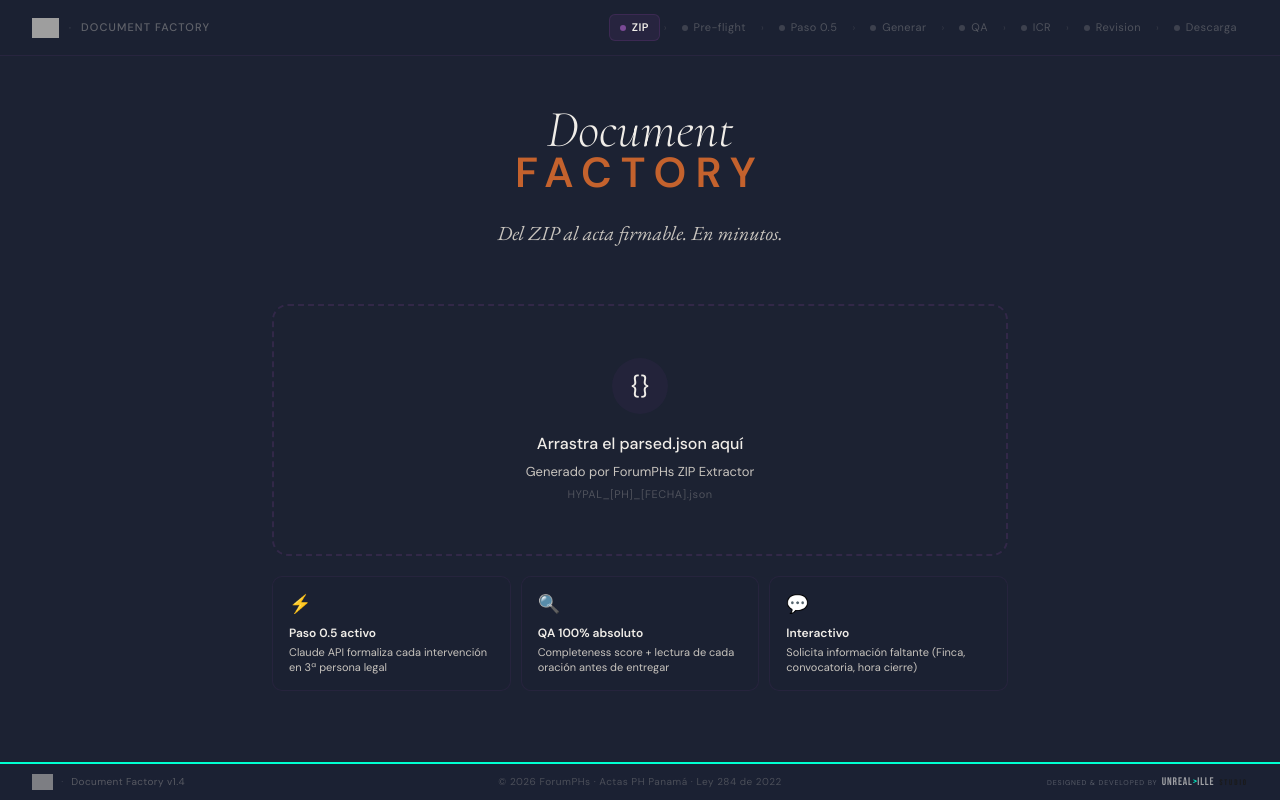
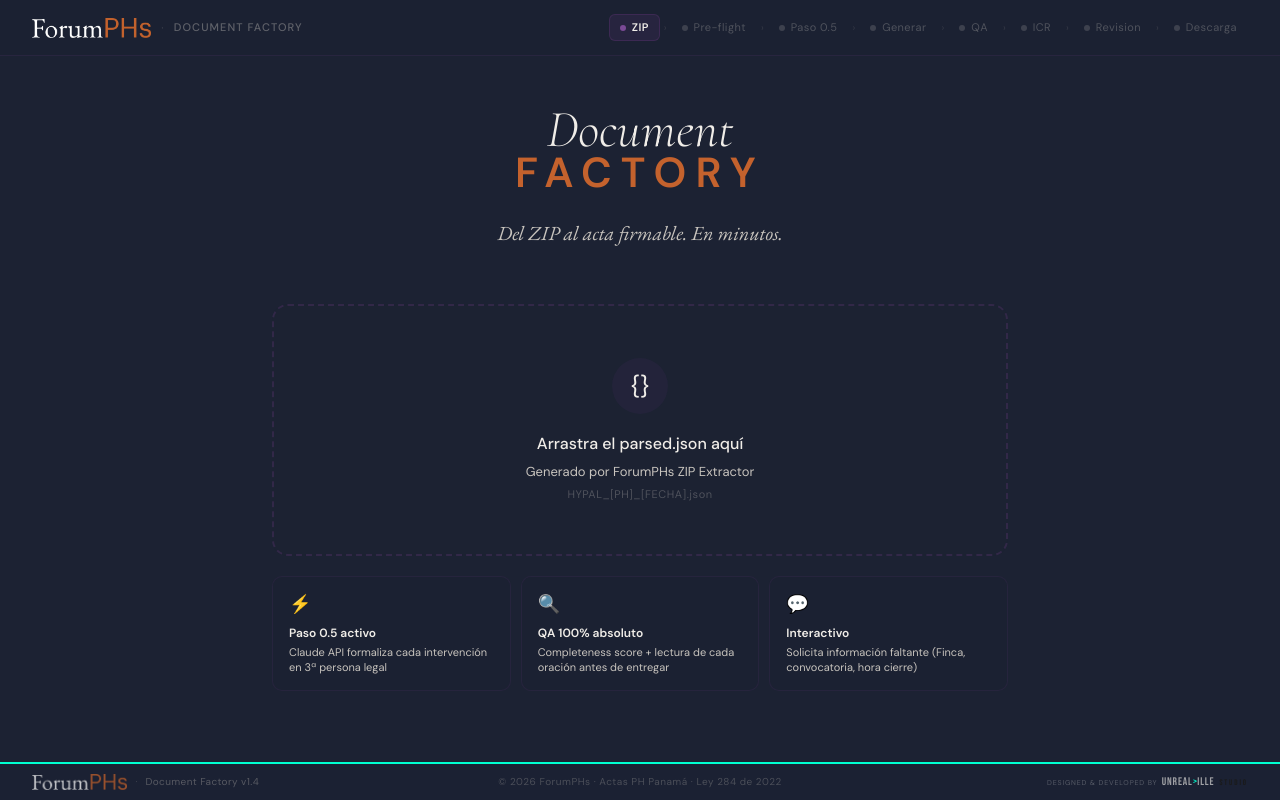
Before and after one commit to unrealvillestudio-hub/forumphs-document-factory, a Next.js app: page / in a window 1280 px wide. Built offline with nearby package versions, Linux system fonts and the light colour scheme; no server answers; grey boxes are pictures that could not be loaded.

Commit message:
fix: logo path → /FPHS_logo-wt.png

```diff
--- a/app/page.tsx
+++ b/app/page.tsx
@@ -270,7 +270,7 @@ export default function Home() {
         {/* ForumPHs PNG logo */}
         <div style={{ display: 'flex', alignItems: 'center', gap: 10 }}>
           {/* eslint-disable-next-line @next/next/no-img-element */}
-          <img src="/logo-wt.png" alt="ForumPHs" style={{ height: 20, width: 'auto' }} />
+          <img src="/FPHS_logo-wt.png" alt="ForumPHs" style={{ height: 20, width: 'auto' }} />
           <span style={{ color: 'rgba(200,196,190,0.2)', fontSize: 12 }}>·</span>
           <span style={{
             fontFamily: 'DM Sans, sans-serif', fontSize: 11, fontWeight: 500,
@@ -498,7 +498,7 @@ export default function Home() {
         {/* Col 1 — ForumPHs logo + product name */}
         <div style={{ display: 'flex', alignItems: 'center', gap: 8 }}>
           {/* eslint-disable-next-line @next/next/no-img-element */}
-          <img src="/logo-wt.png" alt="ForumPHs" style={{ height: 16, width: 'auto', opacity: 0.75 }} />
+          <img src="/FPHS_logo-wt.png" alt="ForumPHs" style={{ height: 16, width: 'auto', opacity: 0.75 }} />
           <span style={{ color: 'rgba(200,196,190,0.2)', fontSize: 10 }}>·</span>
           <span style={{ fontSize: 10, color: 'rgba(200,196,190,0.35)', letterSpacing: '0.04em' }}>
             Document Factory v1.4
```
